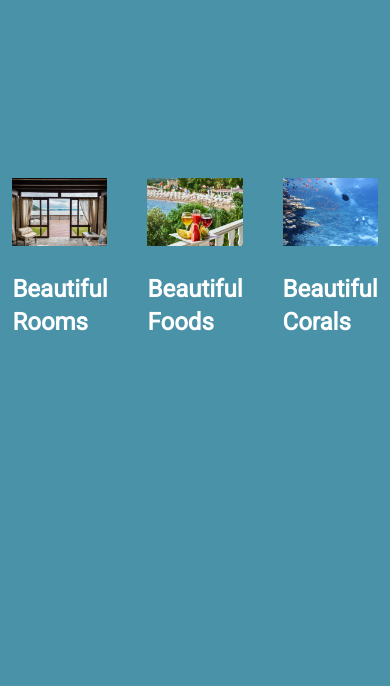
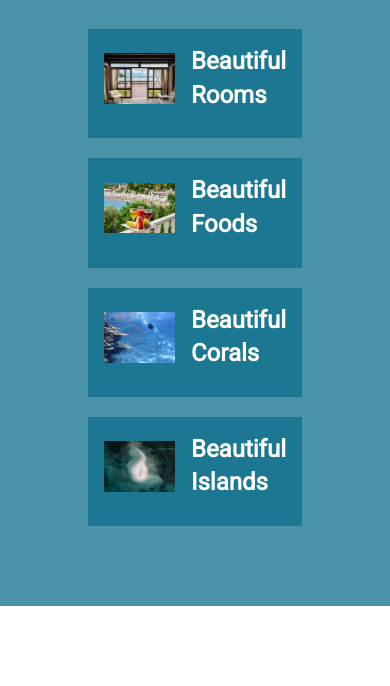
Before and after one commit to jgrasshopper/Hamburger-Overlay, a plain HTML site: page features.html in a window 390 px wide. Shown: the part 158-844 px from the top of the page. Drawn offline with Linux system fonts and the light colour scheme.

Commit message:
Menu-Overlay
Changes

```diff
--- a/css/style.css
+++ b/css/style.css
@@ -27,6 +27,12 @@ body {
 
 
 /* Utility Class */
+.card {
+  background: #1B7792;
+  color: #fff;
+  padding: 20px;
+}
+
 .container {
   margin: auto;
   max-width: 1200px;
@@ -90,22 +96,29 @@ body {
 #features {
   background: var(--primary-color);
   color: #fff;
-  height: 100vh;
+  height: 100%;
 }
 
-#features .container {
-  align-items: center;
-  display: flex;
-  height: 100%;
-  justify-content: center;
-  margin: auto;
+#features .features-container {
+  display: grid;
+  grid-template-columns: repeat(4, 1fr);
+  grid-gap: 16px;
+  margin-bottom: 80px;
+}
+
+#features h1 {
   text-align: center;
-  flex-direction: row;
+  margin: 80px 0 40px;
+  font-size: 4rem;
+}
+
+#features h2 {
+  margin-bottom: 10px;
 }
 
 #features .container img {
   width: 100%;
-  margin-bottom: 20px;
+  margin-bottom: 10px;
   -webkit-transition: opacity .2s ease-in-out,
                       transform .2s ease-in-out,
                       box-shadow .2s ease-in-out;
@@ -120,40 +133,45 @@ body {
               box-shadow .2s ease-in-out;
 }
 
-#features .container:hover img {
+#features .features-container:hover img {
   opacity: .6;
   transform: scale(.92);
 }
 
-#features .container img:hover {
+#features .features-container img:hover {
   box-shadow: 0 0 7px rgba(0, 0, 0, .5);
   opacity: 1;
   transform: scale(1) rotate(2deg);
 }
 
-#features .container .feature {
-  padding: 20px;
-  text-align: left;
-  flex: 1;
+/* Media Queries | Features */
+
+@media (max-width: 1045px) {
+  #features .features-container {
+    display: grid;
+    grid-template-columns: repeat(2, 1fr);
+    grid-gap: 20px;
+    margin: 0 20px 80px;
+  }
 }
 
-#features .container .feature h2 {
-  margin-bottom: 10px;
-}
+@media (max-width: 500px) {
+  #features .features-container .card {
+    display: grid;
+    grid-template-columns: repeat(2, 1fr);
+    grid-column: 1 / span 2;
+    grid-gap: 16px;
+    align-items: center;
+    margin: 0 20px;
+    padding: 16px;
+  }
 
-/* Media Queries | Features */
-
-@media (max-width:768px) {
-  #features .container .feature > p {
+  #features .features-container .card p {
     display: none;
   }
 
-  #features .container img {
-    width: 100%;
-  }
-
-  #features .container .feature:nth-child(4) {
-    display: none;
+  #features h1 {
+    font-size: 3rem;
   }
 }
 
--- a/features.html
+++ b/features.html
@@ -32,31 +32,40 @@
 
   <section id="features">
     <div class="container">
-
-
-          <div class="feature">
-            <img src="./images/room1.jpg" alt="room-img">
+      <h1>Features</h1>
+      <div class="features-container">
+        <article class="card">
+          <img src="./images/room1.jpg" alt="room-img">
+          <div>
             <h2>Beautiful Rooms</h2>
             <p>Lorem ipsum, dolor sit amet consectetur adipisicing elit. Facere dicta odit nisi doloribus debitis, laboriosam.</p>
           </div>
+        </article>
 
-          <div class="feature">
-            <img src="./images/fruits1.jpg" alt="room-img">
+        <article class="card">
+          <img src="./images/fruits1.jpg" alt="room-img">
+          <div>
             <h2>Beautiful Foods</h2>
             <p>Lorem ipsum, dolor sit amet consectetur adipisicing elit. Facere dicta odit nisi doloribus debitis, laboriosam.</p>
           </div>
+        </article>
 
-          <div class="feature">
-            <img src="./images/diving1.jpg" alt="room-img">
+        <article class="card">
+          <img src="./images/diving1.jpg" alt="room-img">
+          <div>
             <h2>Beautiful Corals</h2>
             <p>Lorem ipsum, dolor sit amet consectetur adipisicing elit. Facere dicta odit nisi doloribus debitis, laboriosam.</p>
           </div>
+        </article>
 
-          <div class="feature">
-            <img src="./images/island1.jpg" alt="room-img">
-            <h2>Beautiful Island</h2>
+        <article class="card">
+          <img src="./images/island1.jpg" alt="room-img">
+          <div>
+            <h2>Beautiful Islands</h2>
             <p>Lorem ipsum, dolor sit amet consectetur adipisicing elit. Facere dicta odit nisi doloribus debitis, laboriosam.</p>
           </div>
+        </article>
+      </div>
     </div>
   </section>
 
```
